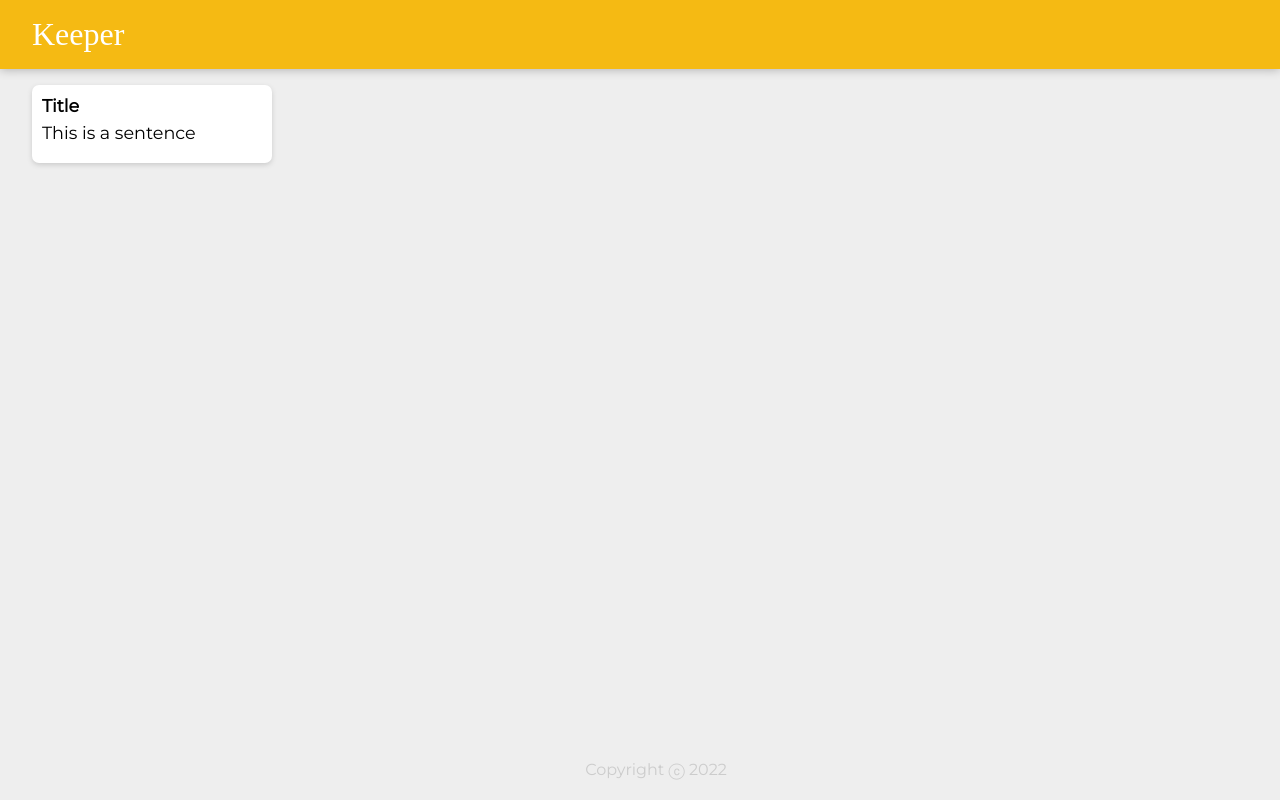
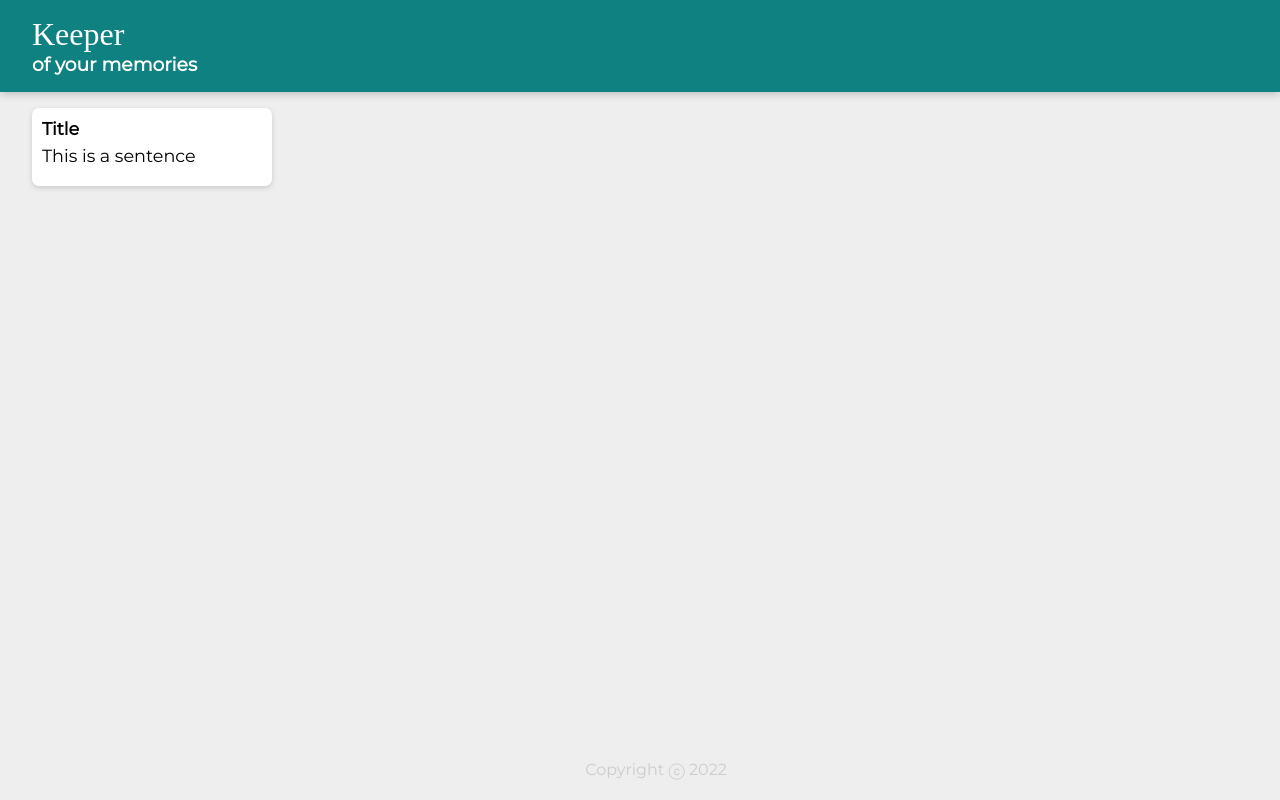
Before and after one commit to Dungyy/keeper-app, a React (Create React App) app: page / in a window 1280 px wide. Built offline with nearby package versions, Linux system fonts and the light colour scheme; a web font is replaced by a local one.

Commit message:
minor updates to Keeper App

```diff
--- a/public/index.html
+++ b/public/index.html
@@ -1,13 +1,10 @@
 <!DOCTYPE html>
 <html lang="en">
   <head>
-    <meta charset="utf-8" />
-    <link rel="icon" href="%PUBLIC_URL%/favicon.ico" />
     <meta name="viewport" content="width=device-width, initial-scale=1" />
-    <meta name="theme-color" content="#000000" />
     <meta
-      name="description"
-      content="Web site created using create-react-app"
+      name="Erick Munoz"
+      content="Keeper app with ReactJS"
     />
     <title>Keeper App</title>
     <link
@@ -16,7 +13,6 @@
     />
     <link rel="stylesheet" href="styles.css" />
   </head>
-  </head>
   <body>
     <noscript src="../src/index.js" type="text/jsx"></noscript>
     <div id="root"></div>
--- a/public/styles.css
+++ b/public/styles.css
@@ -12,7 +12,7 @@
   }
 
   header {
-    background-color: #f5ba13;
+    background-color: #0f8181;
     margin: auto -16px;
     padding: 16px 32px;
     box-shadow: 0 0 10px 0 rgba(0, 0, 0, 0.3);
--- a/src/Components/Header.jsx
+++ b/src/Components/Header.jsx
@@ -1,11 +1,10 @@
 import React from 'react';
-
 
 
 function Header() {
     return (
         <header>
-            <h1>Keeper</h1>
+            <h1>Keeper</h1><h3 style={{color:"white"}}>of your memories</h3>
         </header>
     )
 };
```
Also changed, not shown: src/index.js (+0 -15 lines).
